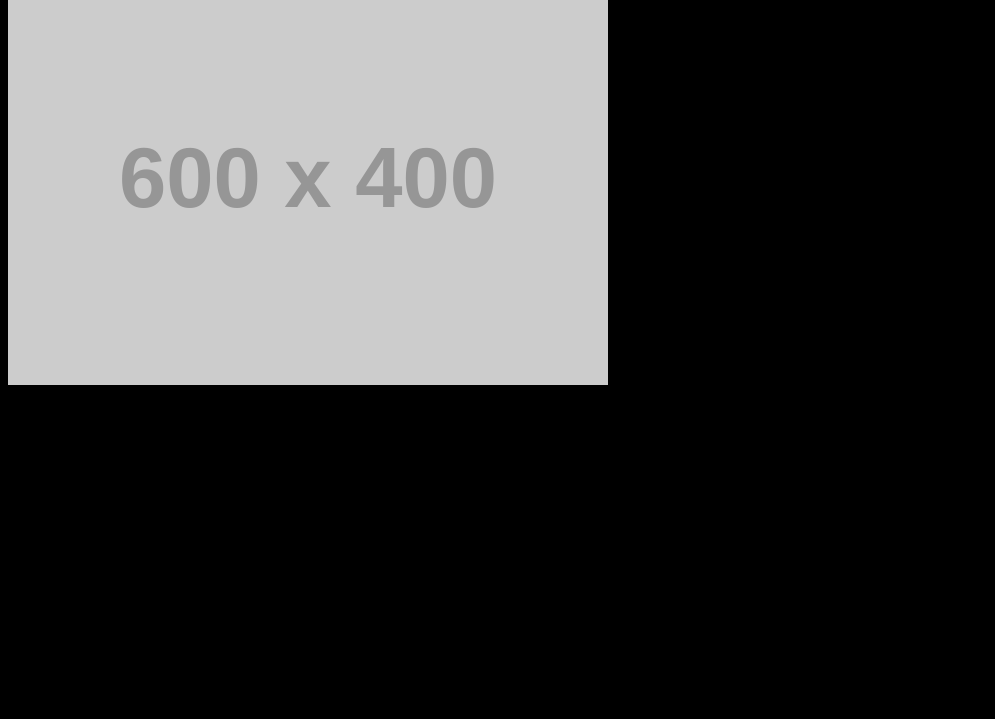
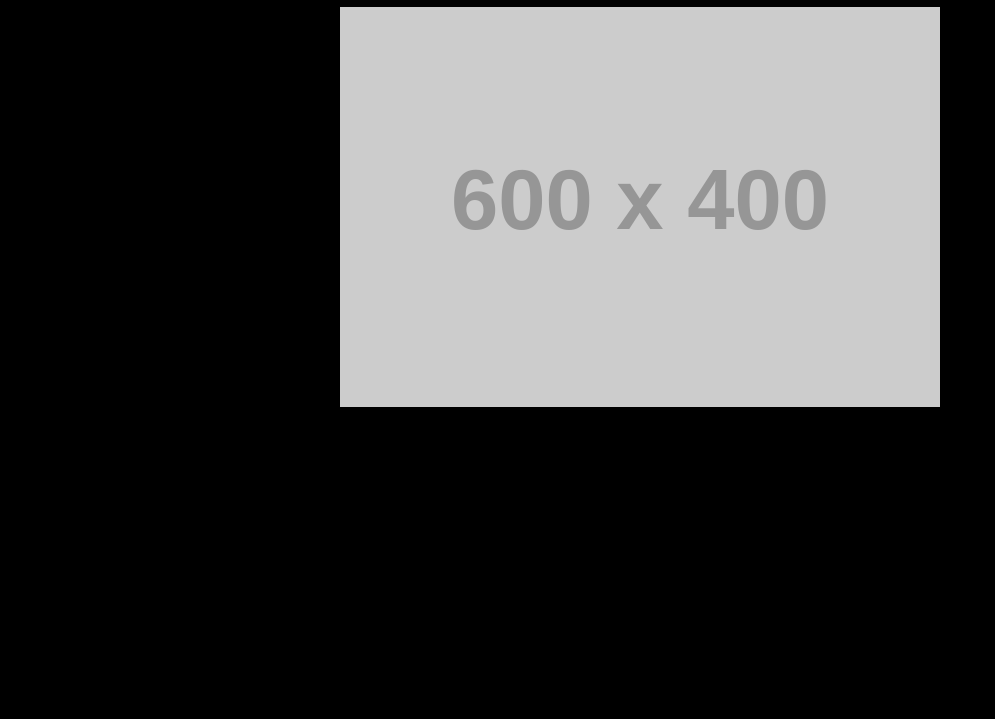
Before and after one commit to Belencha/trasteando-con-git, a plain HTML site: page index.html in a window 1280 px wide. Shown: the part 81-800 px from the top of the page, without its empty margins (0-995 px from the left). Drawn offline with Linux system fonts and the light colour scheme; placeholder pictures from the web are drawn by us.

Commit message:
Center the content of index page

```diff
--- a/index.css
+++ b/index.css
@@ -1,4 +1,11 @@
 html {
-	background-color: #000000;
-	color: #ffffff;
+  background-color: #000000;
+  color: #ffffff;
 }
+
+.main {
+  display: flex;
+  align-items: center;
+  flex-direction: column;
+  justify-content: center;
+}
```
